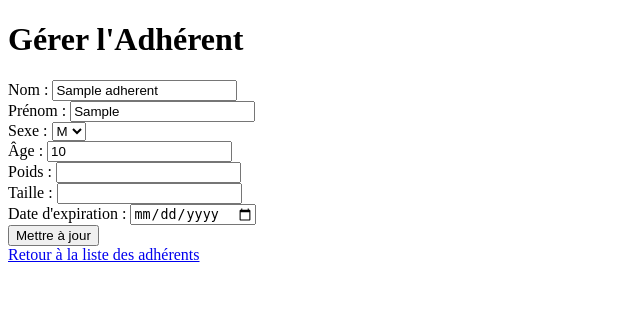
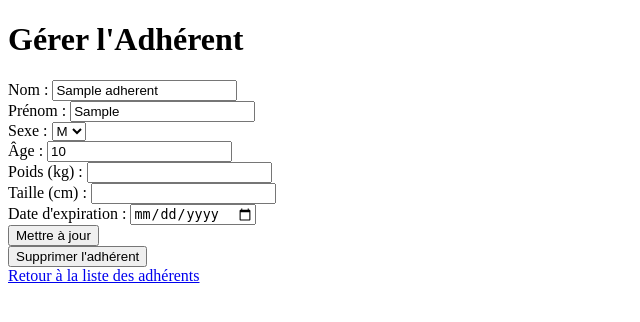
Before and after one commit to R3tr0TV69/sae301, a PHP site: page /gerer_adherent.php?id=1 in a window 1280 px wide. Shown: the top 322 px of the page, without its empty margins (0-640 px from the left). Run offline with PHP 8.4, Linux system fonts and the light colour scheme; tables that the repository leaves empty or names only in its code hold one stand-in row (values such as "Sample post"); some web fonts are replaced.

Commit message:
V3 de la page gerer_adherent.php
V3 de la page, encore en cours de développement

```diff
--- a/gerer_adherent.php
+++ b/gerer_adherent.php
@@ -1,13 +1,21 @@
 <?php
 require_once 'config/config.php';
+
+if (!isset($_GET['id'])) {
+    die("ID de l'adhérent manquant");
+}
 
 $id = intval($_GET['id']);
 
 $stmt = $pdo->prepare("SELECT * FROM adherents WHERE id = :id");
 $stmt->execute(['id' => $id]);
 $member = $stmt->fetch(PDO::FETCH_ASSOC);
+if (!$member) {
+    die('Adhérent introuvable.');
+}
 
-if ($_SERVER['REQUEST_METHOD'] === 'POST' && isset($_POST['update'])) {
+if ($_SERVER['REQUEST_METHOD'] === 'POST') {
+    if (isset($_POST['update'])) {
         $nom = $_POST['nom'];
         $prenom = $_POST['prenom'];
         $sexe = $_POST['sexe'];
@@ -27,7 +35,13 @@ if ($_SERVER['REQUEST_METHOD'] === 'POST' && isset($_POST['update'])) {
             'date_expiration' => $date_expiration,
             'id' => $id
         ]);
-    echo "<script>alert('Informations mises à jour.');</script>";
+        echo "<script>alert('Informations mises à jour avec succès.');</script>";
+    } elseif (isset($_POST['delete'])) {
+        $stmt = $pdo->prepare("DELETE FROM adherents WHERE id = :id");
+        $stmt->execute(['id' => $id]);
+        echo "<script>alert('Adhérent supprimé avec succès.'); window.location.href = 'admin_adherent.php';</script>";
+        exit();
+    }
 }
 ?>
 
@@ -58,10 +72,10 @@ if ($_SERVER['REQUEST_METHOD'] === 'POST' && isset($_POST['update'])) {
         <label for="age">Âge :</label>
         <input type="number" name="age" id="age" value="<?= htmlspecialchars($member['age']) ?>" required><br>
 
-        <label for="poids">Poids :</label>
+        <label for="poids">Poids (kg) :</label>
         <input type="number" step="0.1" name="poids" id="poids" value="<?= htmlspecialchars($member['poids']) ?>"><br>
 
-        <label for="taille">Taille :</label>
+        <label for="taille">Taille (cm) :</label>
         <input type="number" step="0.1" name="taille" id="taille" value="<?= htmlspecialchars($member['taille']) ?>"><br>
 
         <label for="date_expiration">Date d'expiration :</label>
@@ -70,6 +84,10 @@ if ($_SERVER['REQUEST_METHOD'] === 'POST' && isset($_POST['update'])) {
         <button type="submit" name="update">Mettre à jour</button>
     </form>
 
+    <form method="POST" onsubmit="return confirm('Voulez-vous vraiment supprimer cet adhérent ?');">
+        <button type="submit" name="delete">Supprimer l'adhérent</button>
+    </form>
+
     <a href="admin_adherent.php">Retour à la liste des adhérents</a>
 </body>
 </html>
```
Also changed, not shown: 1 other file. Lines whose indentation alone changed are shown as unchanged.
